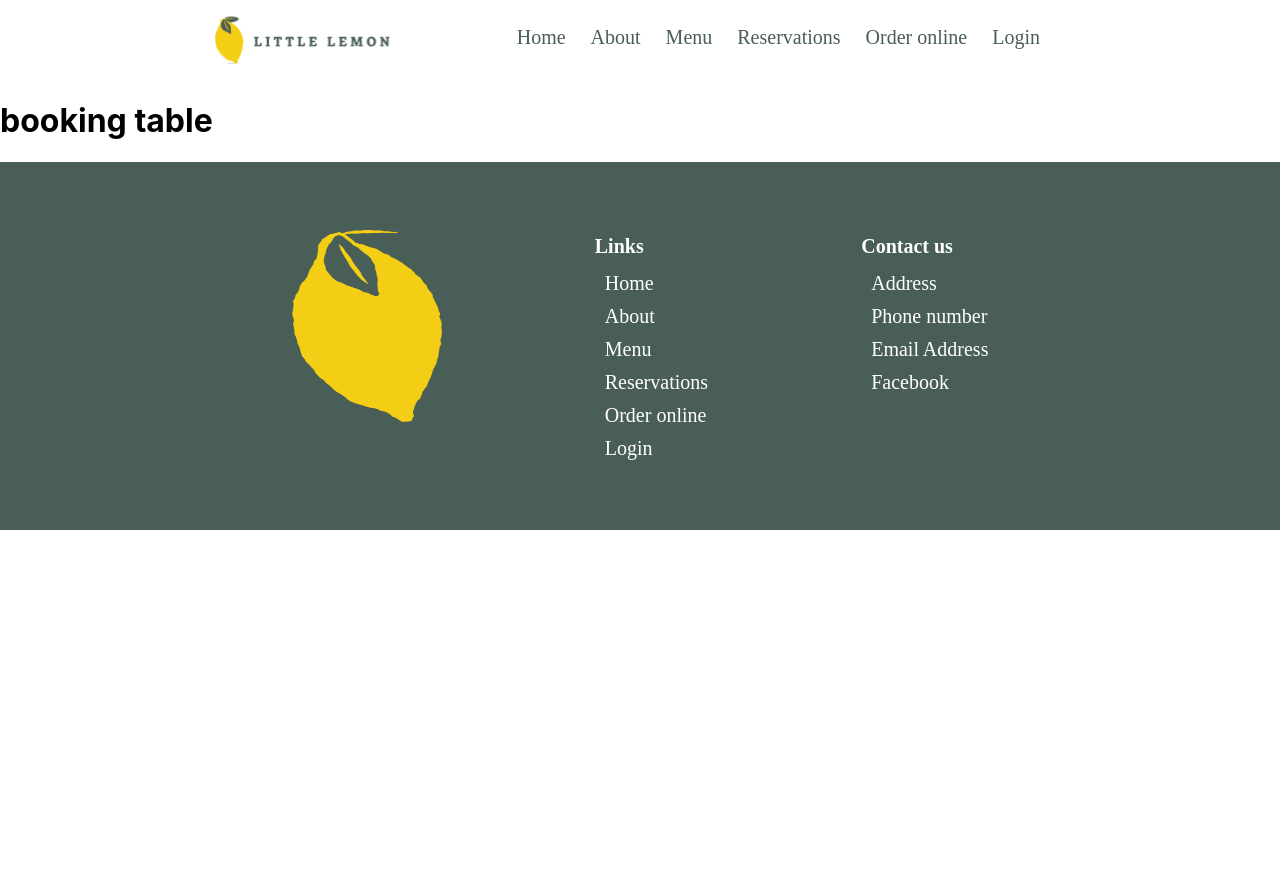
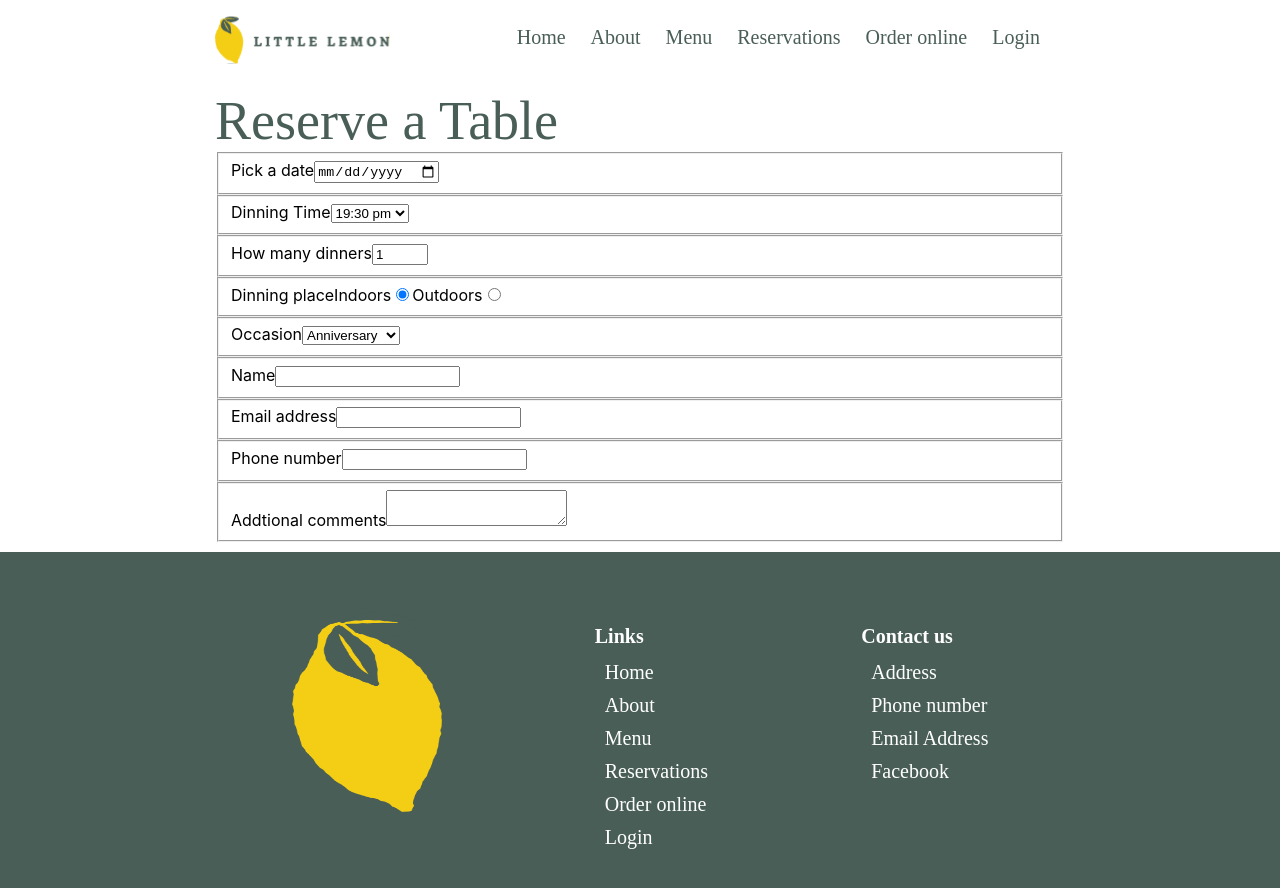
Before and after one commit to mazenhesham17/little-lemon, a React (Create React App) app: page /reserving in a window 1280 px wide. Shown: the top 888 px of the page. Before the commit the page ends 800 px from the top, so only its background shows below. Built offline with nearby package versions, Linux system fonts and the light colour scheme.

Commit message:
finish form structure

```diff
--- /dev/null
+++ b/src/components/ReservingForm.js
@@ -0,0 +1,95 @@
+import { useEffect, useState } from "react";
+import style from "../styles/reservingform.module.css";
+
+const ReservingForm = () => {
+    const [date, setDate] = useState("");
+    const [time, setTime] = useState("");
+    const [dinners, setDinners] = useState(1);
+    const [place, setPlace] = useState(0);
+    const [occasion, setOccasion] = useState("");
+    const [name, setName] = useState("");
+    const [email, setEmail] = useState("");
+    const [phone, setPhone] = useState("");
+    const [comment, setComment] = useState("");
+
+    useEffect(() => console.log(place), [place])
+
+    return (
+        <form>
+            <fieldset>
+                <label htmlFor="dinning date">
+                    Pick a date
+                </label>
+                <input type="date" value={date} onChange={e => setDate(e.target.value)} />
+            </fieldset>
+            <fieldset>
+                <label htmlFor="dinnig time">
+                    Dinning Time
+                </label>
+                <select value={time} onChange={e => setTime(e.target.value)}>
+                    <option>
+                        19:30 pm
+                    </option>
+                    <option>
+                        20:00 pm
+                    </option>
+                </select>
+            </fieldset>
+            <fieldset>
+                <label htmlFor="number of dinners">
+                    How many dinners
+                </label>
+                <input type="number" min={1} max={10} value={dinners} onChange={e => setDinners(e.target.value)} />
+            </fieldset>
+            <fieldset>
+                <label>
+                    Dinning place
+                </label>
+                <label>
+                    Indoors
+                    <input type="radio" value={0} checked={place == 0} onChange={e => setPlace(e.target.value)} />
+                </label>
+                <label>
+                    Outdoors
+                    <input type="radio" value={1} checked={place == 1} onChange={e => setPlace(e.target.value)} />
+                </label>
+            </fieldset>
+            <fieldset>
+                <label>Occasion</label>
+                <select value={occasion} onChange={e => setOccasion(e.target.value)}>
+                    <option>Anniversary</option>
+                    <option>Birthday</option>
+                    <option>Engagement</option>
+                </select>
+            </fieldset>
+            <fieldset>
+                <label>
+                    Name
+                </label>
+                <input type="text" value={name} onChange={e => setName(e.target.value)}></input>
+            </fieldset>
+            <fieldset>
+                <label>
+                    Email address
+                </label>
+                <input type="email" value={email} onChange={e => setEmail(e.target.value)}></input>
+            </fieldset>
+            <fieldset>
+                <label>
+                    Phone number
+                </label>
+                <input type="text" value={phone} onChange={e => setPhone(e.target.value)}></input>
+            </fieldset>
+            <fieldset>
+                <label>
+                    Addtional comments
+                </label>
+                <textarea value={comment} onChange={e => setComment(e.target.value)}>
+
+                </textarea>
+            </fieldset>
+        </form>
+    )
+}
+
+export default ReservingForm;
--- a/src/pages/ReservingPage.js
+++ b/src/pages/ReservingPage.js
@@ -1,8 +1,16 @@
+import style from "../styles/reserving.module.css"
+import ReservingForm from "../components/ReservingForm";
+
 const ReservingPage = () => {
     return (
-        <>
-            <h1> booking table </h1>
-        </>
+        <div className={style.section}>
+            <div className={style.reserving}>
+                <h1 className={style.heading1}>
+                    Reserve a Table
+                </h1>
+                <ReservingForm />
+            </div>
+        </div>
     )
 }
 
--- /dev/null
+++ b/src/styles/reserving.module.css
@@ -0,0 +1,19 @@
+.section {
+  display: flex;
+  justify-content: center;
+}
+
+.reserving {
+  width: 850px;
+  margin: 10px 0px;
+}
+
+.heading1 {
+  margin: 0;
+  color: #495E57;
+  font-family: Markazi Text;
+  font-size: 54px;
+  font-style: normal;
+  font-weight: 500;
+  line-height: normal;
+}/*# sourceMappingURL=reserving.module.css.map */
--- /dev/null
+++ b/src/styles/reserving.module.scss
@@ -0,0 +1,21 @@
+$primary-color: #495E57;
+
+.section{
+    display: flex;
+    justify-content: center;
+}
+
+.reserving{
+    width: 850px;
+    margin: 10px 0px ;
+}
+
+.heading1{
+    margin: 0;
+    color: $primary-color;
+    font-family: Markazi Text;
+    font-size: 54px;
+    font-style: normal;
+    font-weight: 500;
+    line-height: normal;
+}
--- /dev/null
+++ b/src/styles/reservingform.module.css
@@ -0,0 +1 @@
+/*# sourceMappingURL=reservingform.module.css.map */
--- /dev/null
+++ b/src/styles/reservingform.module.scss
@@ -0,0 +1 @@
+$primary-color: #495E57;
```
Also changed, not shown: 2 other files (tests, documents, lock files or other folders).
